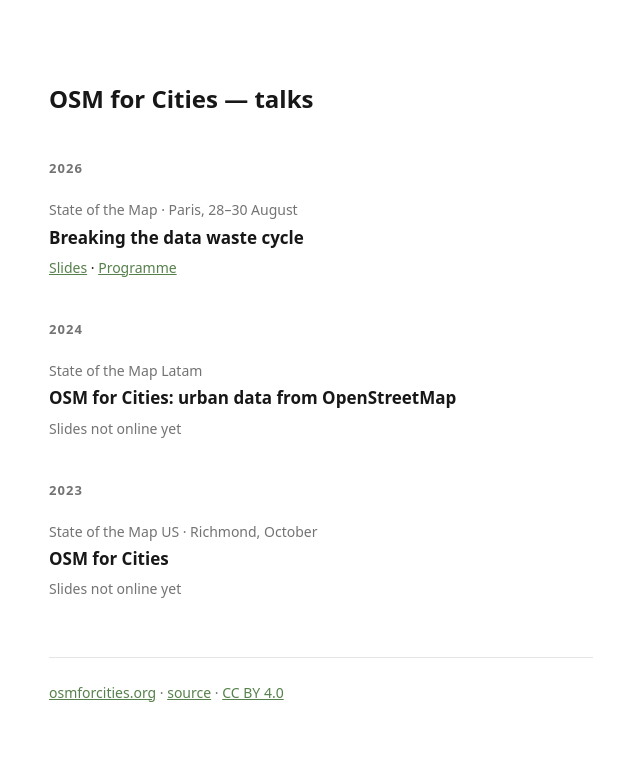
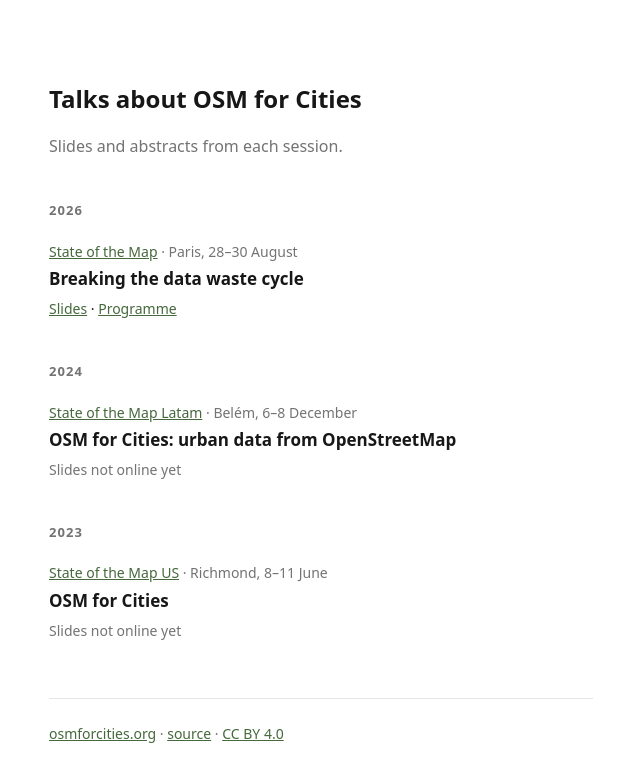
Before and after one commit to osmforcities/talks, a Jekyll site: the page built from index.md, in a window 1280 px wide. Shown: the top 782 px of the page, without its empty margins (319-959 px from the left). Built offline with Jekyll 4.4.1, drawn with Linux system fonts in a browser that asks for light colours.

Commit message:
feat: conference links, new title, accessibility pass
Title is now 'Talks about OSM for Cities' with a one-line intro. Each event
links to its own year's conference site.

Corrects the SotM US 2023 date to 8-11 June (the local note said October; the
conference site and the slide file timestamps both say June), and fills in the
SotM Latam 2024 location and dates.

Accessibility, Lighthouse 96 -> 100 on desktop and mobile:
- wrap content in <main>; there was no main landmark
- light-mode accent #57814c -> #45683c: 4.52:1 cleared AA by 0.02 at 14px,
  now 6.37:1
- links opening in a new tab say so in their accessible name
- Slides/Programme labels carry the talk title, so they stay distinguishable
  once more than one deck is online

```diff
--- a/_layouts/default.html
+++ b/_layouts/default.html
@@ -11,7 +11,9 @@
         --ink: #171717;
         --muted: #737373;
         --rule: #e5e5e5;
-        --accent: #57814c;
+        /* Darker than the deck's #57814c, which lands at 4.52:1 on white — over
+           the 4.5 AA threshold by 0.02, at 14px. This is 6.37:1. */
+        --accent: #45683c;
         --paper: #fff;
       }
 
@@ -38,6 +40,14 @@
         margin: 0 0 1rem;
         font-size: 1.5rem;
         font-weight: 600;
+      }
+
+      /* Most visitors arrive from a conference programme with no idea what the
+         project is. One sentence, then out of the way. */
+      .intro {
+        margin: 0;
+        max-width: 30rem;
+        color: var(--muted);
       }
 
       /* Years are signposts, not content — small and quiet, so the talk titles
@@ -86,14 +96,14 @@
         border-top: 1px solid var(--rule);
       }
 
-      /* The footer is whatever follows the rule — no extra markup needed for it. */
-      hr ~ p {
+      .footer-links {
+        margin: 0;
         color: var(--muted);
         font-size: 0.875rem;
       }
     </style>
   </head>
   <body>
-    {{ content }}
+    <main>{{ content }}</main>
   </body>
 </html>
--- a/index.md
+++ b/index.md
@@ -1,25 +1,45 @@
 ---
 layout: default
-title: OSM for Cities — talks
+title: Talks about OSM for Cities
 ---
 
-# OSM for Cities — talks
+# Talks about OSM for Cities
+
+<p class="intro">Slides and abstracts from each session.</p>
+
+<!--
+Every link here opens in a new tab, because the slide decks are single-page apps
+with no way back to this index. That takes a choice away from the reader, so each
+one carries an aria-label saying so — and the label repeats the talk title, so a
+screen reader reading the links in isolation does not hear "Slides, Slides, Slides"
+once there is more than one deck online.
+-->
 
 ## 2026
 
 <article class="talk">
-  <p class="where">State of the Map · Paris, 28–30 August</p>
+  <p class="where">
+    <a href="https://2026.stateofthemap.org/" target="_blank" rel="noopener"
+       aria-label="State of the Map 2026 conference website, opens in a new tab">State of the Map</a>
+    · Paris, 28–30 August
+  </p>
   <h3>Breaking the data waste cycle</h3>
   <p class="links">
-    <a href="sotm-paris-2026/">Slides</a> ·
-    <a href="https://2026.stateofthemap.org/sessions/YFBLXL/">Programme</a>
+    <a href="sotm-paris-2026/" target="_blank" rel="noopener"
+       aria-label="Slides for Breaking the data waste cycle, opens in a new tab">Slides</a> ·
+    <a href="https://2026.stateofthemap.org/sessions/YFBLXL/" target="_blank" rel="noopener"
+       aria-label="Programme entry for Breaking the data waste cycle, opens in a new tab">Programme</a>
   </p>
 </article>
 
 ## 2024
 
 <article class="talk">
-  <p class="where">State of the Map Latam</p>
+  <p class="where">
+    <a href="https://2024.osmlatam.org/" target="_blank" rel="noopener"
+       aria-label="State of the Map Latam 2024 conference website, opens in a new tab">State of the Map Latam</a>
+    · Belém, 6–8 December
+  </p>
   <h3>OSM for Cities: urban data from OpenStreetMap</h3>
   <p class="links"><span class="pending">Slides not online yet</span></p>
 </article>
@@ -27,13 +47,22 @@ title: OSM for Cities — talks
 ## 2023
 
 <article class="talk">
-  <p class="where">State of the Map US · Richmond, October</p>
+  <p class="where">
+    <a href="https://2023.stateofthemap.us/" target="_blank" rel="noopener"
+       aria-label="State of the Map US 2023 conference website, opens in a new tab">State of the Map US</a>
+    · Richmond, 8–11 June
+  </p>
   <h3>OSM for Cities</h3>
   <p class="links"><span class="pending">Slides not online yet</span></p>
 </article>
 
 ---
 
-[osmforcities.org](https://osmforcities.org) ·
-[source](https://github.com/osmforcities/osmforcities) ·
-[CC BY 4.0](https://creativecommons.org/licenses/by/4.0/)
+<p class="footer-links">
+  <a href="https://osmforcities.org" target="_blank" rel="noopener"
+     aria-label="osmforcities.org, opens in a new tab">osmforcities.org</a> ·
+  <a href="https://github.com/osmforcities/osmforcities" target="_blank" rel="noopener"
+     aria-label="source code on GitHub, opens in a new tab">source</a> ·
+  <a href="https://creativecommons.org/licenses/by/4.0/" target="_blank" rel="noopener"
+     aria-label="CC BY 4.0 licence, opens in a new tab">CC BY 4.0</a>
+</p>
```
Also changed, not shown: 1 other file.
